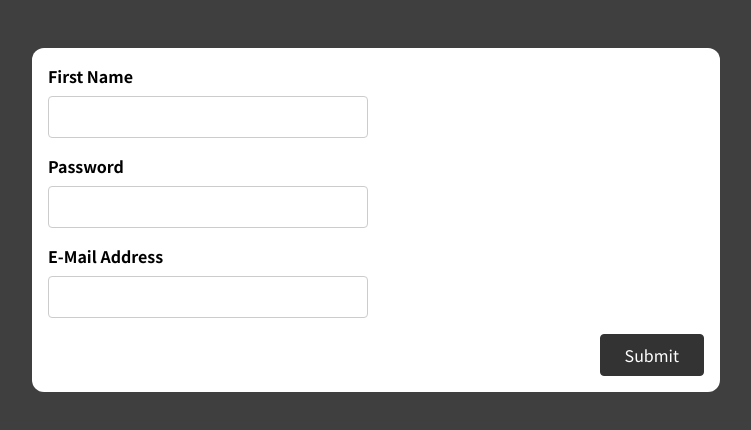
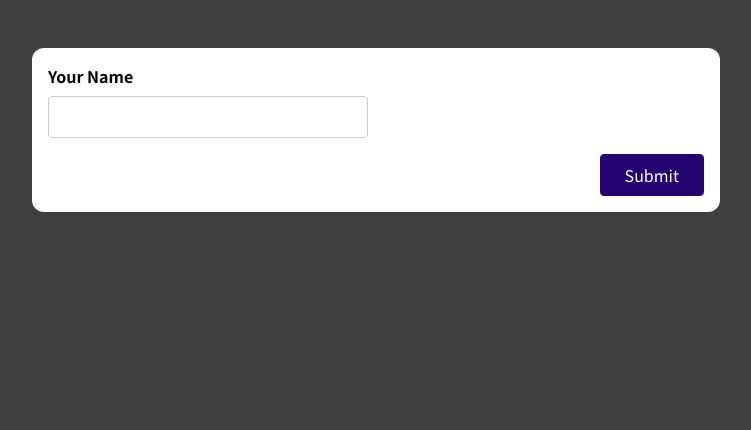
Before and after one commit to lukas-anci/react-form-input-feedback, a React (Create React App) app: page / in a window 1280 px wide. Shown: the top 430 px of the page, without its empty margins (264-1015 px from the left). Built offline with nearby package versions, Linux system fonts and the light colour scheme.

Commit message:
ready for debounce

```diff
--- a/src/App.js
+++ b/src/App.js
@@ -1,11 +1,13 @@
-import BasicForm from './components/BasicForm';
+// import BasicForm from './components/BasicForm';
+import InputDebounce from './components/InputDebounce';
 // import SimpleInput from './components/SimpleInput';
 
 function App() {
   return (
     <div className="app">
       {/* <SimpleInput /> */}
-      <BasicForm />
+      {/* <BasicForm /> */}
+      <InputDebounce />
     </div>
   );
 }
--- /dev/null
+++ b/src/components/InputDebounce.jsx
@@ -0,0 +1,36 @@
+import { useState, useEffect } from 'react';
+const InputDebounce = (props) => {
+  const [enteredName, setEnteredName] = useState('');
+  const [nameIsValid, setNameIsValid] = useState(true);
+  const [nameIsTouched, setNameIsTouched] = useState(false);
+
+  const nameInputChangeHandler = (event) => {
+    setEnteredName(event.target.value);
+    setNameIsTouched(true);
+  };
+
+  useEffect(() => {
+    console.log('Validity check');
+    if (!nameIsTouched) return;
+    setNameIsValid(enteredName.trim().length >= 3);
+  }, [enteredName, nameIsTouched]);
+
+  return (
+    <form>
+      <div className={'form-control ' + (nameIsValid ? '' : 'invalid')}>
+        <label htmlFor="name">Your Name</label>
+        <input
+          value={enteredName}
+          onChange={nameInputChangeHandler}
+          type="text"
+          id="name"
+        />
+      </div>
+      <div className="form-actions">
+        <button disabled={!nameIsValid}>Submit</button>
+      </div>
+    </form>
+  );
+};
+
+export default InputDebounce;
```
Also changed, not shown: 1 other file (tests, documents, lock files or other folders).
